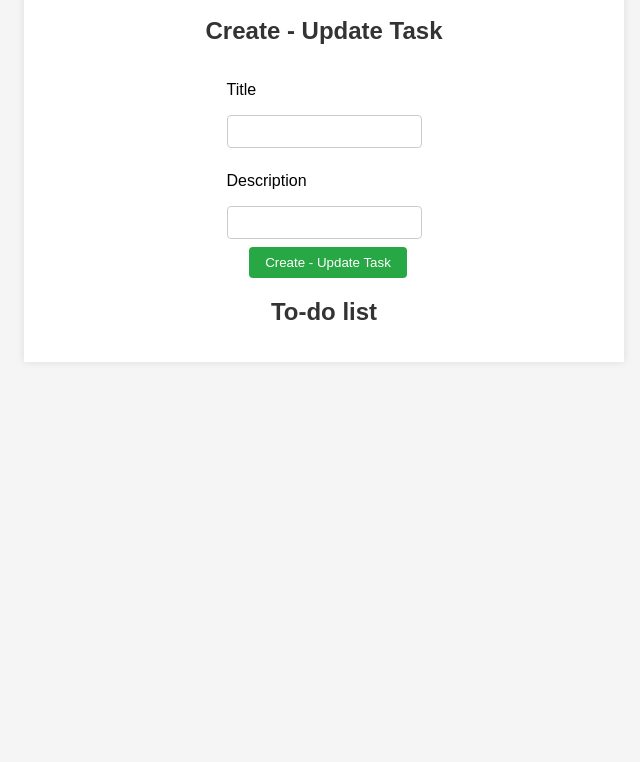
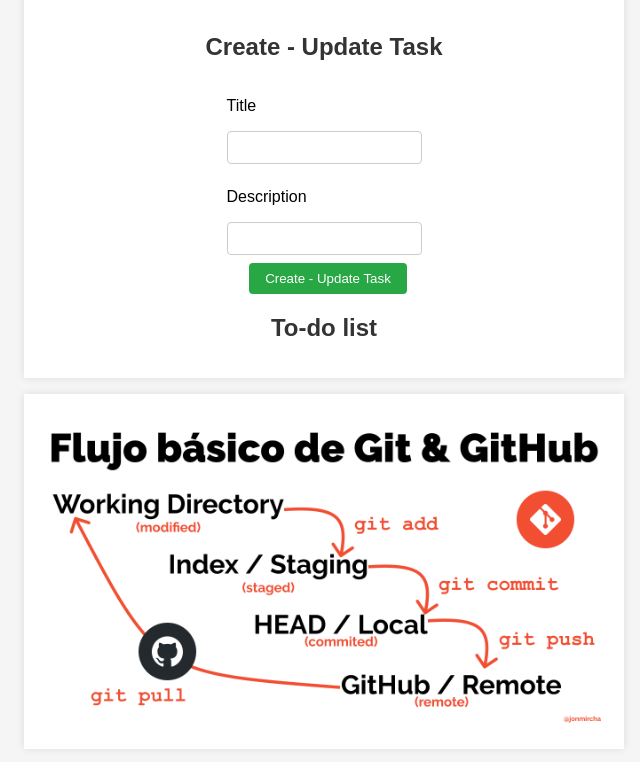
Before and after one commit to Alex10Lopez/git-project, a plain HTML site: page index.html in a window 1280 px wide. Shown: the part 190-952 px from the top of the page, without its empty margins (316-956 px from the left). Before the commit the page ends 800 px from the top, so only its background shows below. Drawn offline with Linux system fonts and the light colour scheme; a script that the page names is missing.

Commit message:
Add Git Workflow Image

```diff
--- a/css/styles.css
+++ b/css/styles.css
@@ -62,7 +62,7 @@
 
 .container {
   max-width: 600px;
-  margin: 0 auto;
+  margin: 1rem auto;
   padding: 1rem;
   background-color: white;
   box-shadow: 0 0 0.5rem rgba(0, 0, 0, 0.1);
@@ -132,3 +132,7 @@
   display: block;
   text-align: center;
 }
+
+img {
+  max-width: 100%;
+}
--- a/index.html
+++ b/index.html
@@ -33,6 +33,10 @@
         </section>
     </main>
 
+    <div class="container">
+        <img src="git-flow.png">
+    </div>
+
     <script src="js/store.js" type="module"></script>
     <script src="js/index.js" type="module"></script>
 </body>
```
Also changed, not shown: git-flow.png (added).
